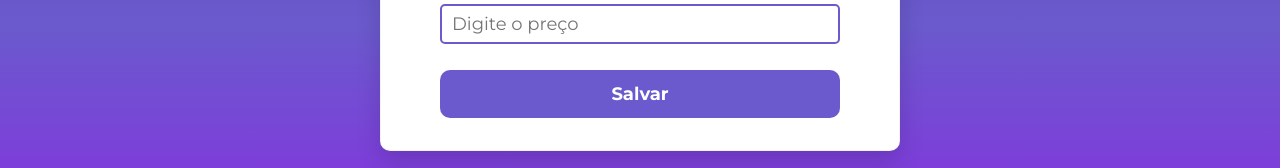
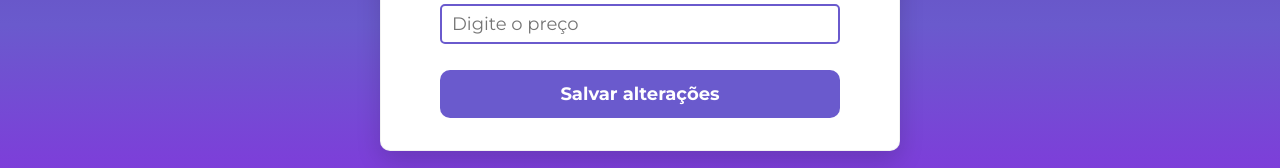
Before and after one commit to vinium12/Perfumaria, a React (Vite) app in the folder perfumaria/: page /editarproduto in a window 1280 px wide. Shown: the part 606-774 px from the top of the page. Built offline with nearby package versions, Linux system fonts and the light colour scheme; sample sign-in values are in the browser's storage; a web font is replaced by a local one.

Commit message:
feat: create register product page

```diff
--- a/perfumaria/src/App.jsx
+++ b/perfumaria/src/App.jsx
@@ -15,6 +15,7 @@ import Clientes from "./pages/Clients/clients";
 import Cars from "./pages/Cars/cars";
 import EditarPerfil from "./pages/EditPerfil/editPerfil";
 import EditarProduto from "./pages/EditProduct/editproduct";
+import CadastrarProduto from "./pages/CadastrarProduct/cadastrarProduct";
 import "./App.css";
 
 // ---------------------- COMPONENTE AUXILIAR ----------------------
@@ -36,7 +37,8 @@ function AppRouter({ isLoggedIn, onLogin, onLogout }) {
   const mainPadding =
     location.pathname === "/login" ||
     location.pathname === "/editar" ||
-    location.pathname === "/editarproduto"
+    location.pathname === "/editarproduto" ||
+    location.pathname === "/cadastrarproduto"
       ? "0"
       : "20px 100px";
 
@@ -91,6 +93,14 @@ function AppRouter({ isLoggedIn, onLogin, onLogout }) {
               </ProtectedRoute>
             }
           />
+          <Route
+            path="/cadastrarproduto"
+            element={
+              <ProtectedRoute isLoggedIn={isLoggedIn}>
+                <CadastrarProduto />
+              </ProtectedRoute>
+            }
+          />
           <Route path="*" element={<Navigate to="/" replace />} />
         </Routes>
       </main>
--- a/perfumaria/src/components/EditForm/formedit.jsx
+++ b/perfumaria/src/components/EditForm/formedit.jsx
@@ -1,21 +1,60 @@
-import React, { useState } from "react";
+import React, { useState, useMemo } from "react";
 import Input from "../Input/input";
 import styles from "./formedit.module.css";
 
-const Formedit = ({ titulo, campos, onSubmit, valoresIniciais = {} }) => {
+/**
+ * Props:
+ * - titulo: string (ex.: "Editar Produto" | "Cadastrar Produto")
+ * - modo: "editar" | "cadastrar" | "auto" (default "auto")
+ * - campos: [{ name, label, type?, placeholder? }]
+ * - valoresIniciais: {} (para edição)
+ * - onCreate?: (dados) => void
+ * - onUpdate?: (dados) => void
+ * - onSubmit?: (dados) => void   // fallback/retrocompatibilidade
+ */
+const Formedit = ({
+  titulo,
+  modo = "auto",
+  campos = [],
+  onCreate,
+  onUpdate,
+  onSubmit,
+  valoresIniciais = {},
+}) => {
   const [formData, setFormData] = useState(valoresIniciais);
+
+  // Resolve modo: prioridade para prop 'modo'; se "auto", infere do título.
+  const resolvedMode = useMemo(() => {
+    if (modo !== "auto") return modo;
+    if (/^\s*editar/i.test(titulo)) return "editar";
+    if (/^\s*cadastrar/i.test(titulo)) return "cadastrar";
+    // fallback seguro
+    return Object.keys(valoresIniciais || {}).length ? "editar" : "cadastrar";
+  }, [modo, titulo, valoresIniciais]);
+
+  const buttonLabel =
+    resolvedMode === "editar" ? "Salvar alterações" : "Cadastrar";
 
   const handleChange = (e) => {
     const { name, value } = e.target;
-    setFormData((prev) => ({
-      ...prev,
-      [name]: value,
-    }));
+    setFormData((prev) => ({ ...prev, [name]: value }));
   };
 
   const handleSubmit = (e) => {
     e.preventDefault();
-    if (onSubmit) onSubmit(formData);
+
+    if (resolvedMode === "editar" && typeof onUpdate === "function") {
+      onUpdate(formData);
+      return;
+    }
+    if (resolvedMode === "cadastrar" && typeof onCreate === "function") {
+      onCreate(formData);
+      return;
+    }
+    // retrocompatível: mantém comportamento antigo
+    if (typeof onSubmit === "function") {
+      onSubmit(formData);
+    }
   };
 
   return (
@@ -29,14 +68,14 @@ const Formedit = ({ titulo, campos, onSubmit, valoresIniciais = {} }) => {
             label={campo.label}
             name={campo.name}
             type={campo.type || "text"}
-            value={formData[campo.name] || ""}
+            value={formData[campo.name] ?? ""}
             onChange={handleChange}
             placeholder={campo.placeholder}
           />
         ))}
 
         <button type="submit" className={styles.button}>
-          Salvar
+          {buttonLabel}
         </button>
       </form>
     </div>
--- /dev/null
+++ b/perfumaria/src/pages/CadastrarProduct/cadastrarProduct.jsx
@@ -0,0 +1,33 @@
+import React from "react";
+import styles from "../EditProduct/editproduct.module.css"; // reaproveita o mesmo css
+import Formedit from "../../components/EditForm/formedit";
+
+const CadastrarProduto = () => {
+  const campos = [
+    { name: "nome", label: "Nome", placeholder: "Digite o nome" },
+    { name: "marca", label: "Marca", placeholder: "Digite a marca" },
+    { name: "quantidade", label: "Quantidade", type: "number", placeholder: "Digite a quantidade" },
+    { name: "preco", label: "Preço", type: "number", placeholder: "Digite o preço" },
+  ];
+
+  const handleCadastrar = (dados) => {
+    console.log("Novo produto cadastrado:", dados);
+    alert("Produto cadastrado com sucesso!");
+    // Aqui entraria a chamada de API (exemplo: POST /produtos)
+  };
+
+  return (
+    <div className={styles.background}>
+      <div className={styles.card}>
+        <Formedit
+          titulo="Cadastrar Produto"
+          modo="cadastrar"        // ativa o modo de criação
+          campos={campos}
+          onCreate={handleCadastrar}
+        />
+      </div>
+    </div>
+  );
+};
+
+export default CadastrarProduto;
--- a/perfumaria/src/pages/EditPerfil/editPerfil.jsx
+++ b/perfumaria/src/pages/EditPerfil/editPerfil.jsx
@@ -3,15 +3,25 @@ import styles from "./editPerfil.module.css";
 import Formedit from "../../components/EditForm/formedit";
 
 const EditarPerfil = () => {
+  // campos do formulário
   const campos = [
     { name: "email", label: "Email", type: "email", placeholder: "Digite seu email" },
     { name: "telefone", label: "Telefone", placeholder: "Digite seu telefone" },
     { name: "endereco", label: "Endereço", placeholder: "Digite seu endereço" },
   ];
 
-  const handleSalvar = (dados) => {
-    console.log("Dados do perfil:", dados);
-    alert("Perfil salvo com sucesso!");
+  // valores atuais do usuário (pode vir de um fetch)
+  const valoresIniciais = {
+    email: "",
+    telefone: "",
+    endereco: "",
+  };
+
+  // callback para atualizar
+  const handleAtualizar = (dados) => {
+    console.log("Atualizar perfil:", dados);
+    alert("Perfil atualizado com sucesso!");
+    // aqui você chamaria a API de update
   };
 
   return (
@@ -19,8 +29,10 @@ const EditarPerfil = () => {
       <div className={styles.card}>
         <Formedit
           titulo="Editar Perfil"
+          modo="editar"                  // força modo editar
           campos={campos}
-          onSubmit={handleSalvar}
+          valoresIniciais={valoresIniciais}
+          onUpdate={handleAtualizar}    // usa o callback de edição
         />
       </div>
     </div>
--- a/perfumaria/src/pages/EditProduct/editproduct.jsx
+++ b/perfumaria/src/pages/EditProduct/editproduct.jsx
@@ -3,6 +3,7 @@ import styles from "../EditProduct/editproduct.module.css";
 import Formedit from "../../components/EditForm/formedit";
 
 const EditarProduto = () => {
+  // campos do formulário
   const campos = [
     { name: "nome", label: "Nome", placeholder: "Digite o nome" },
     { name: "marca", label: "Marca", placeholder: "Digite a marca" },
@@ -10,15 +11,31 @@ const EditarProduto = () => {
     { name: "preco", label: "Preço", type: "number", placeholder: "Digite o preço" },
   ];
 
-  const handleSalvar = (dados) => {
-    console.log("Produto:", dados);
-    alert("Produto salvo com sucesso!");
+  // valores iniciais do produto (simulando um produto já existente)
+  const valoresIniciais = {
+    nome: "",
+    marca: "",
+    quantidade: "",
+    preco: "",
+  };
+
+  // função de atualização (edição)
+  const handleAtualizar = (dados) => {
+    console.log("Atualizar produto:", dados);
+    alert("Produto atualizado com sucesso!");
+    // aqui poderia entrar sua lógica de PUT/UPDATE (ex: API)
   };
 
   return (
     <div className={styles.background}>
       <div className={styles.card}>
-        <Formedit titulo="Editar Produto" campos={campos} onSubmit={handleSalvar} />
+        <Formedit
+          titulo="Editar Produto"
+          modo="editar"                     // força modo edição
+          campos={campos}
+          valoresIniciais={valoresIniciais} // dados carregados
+          onUpdate={handleAtualizar}        // callback de update
+        />
       </div>
     </div>
   );
```
Also changed, not shown: perfumaria/src/pages/CadastrarProduct/cadastrarpoduct.module.css (added).
